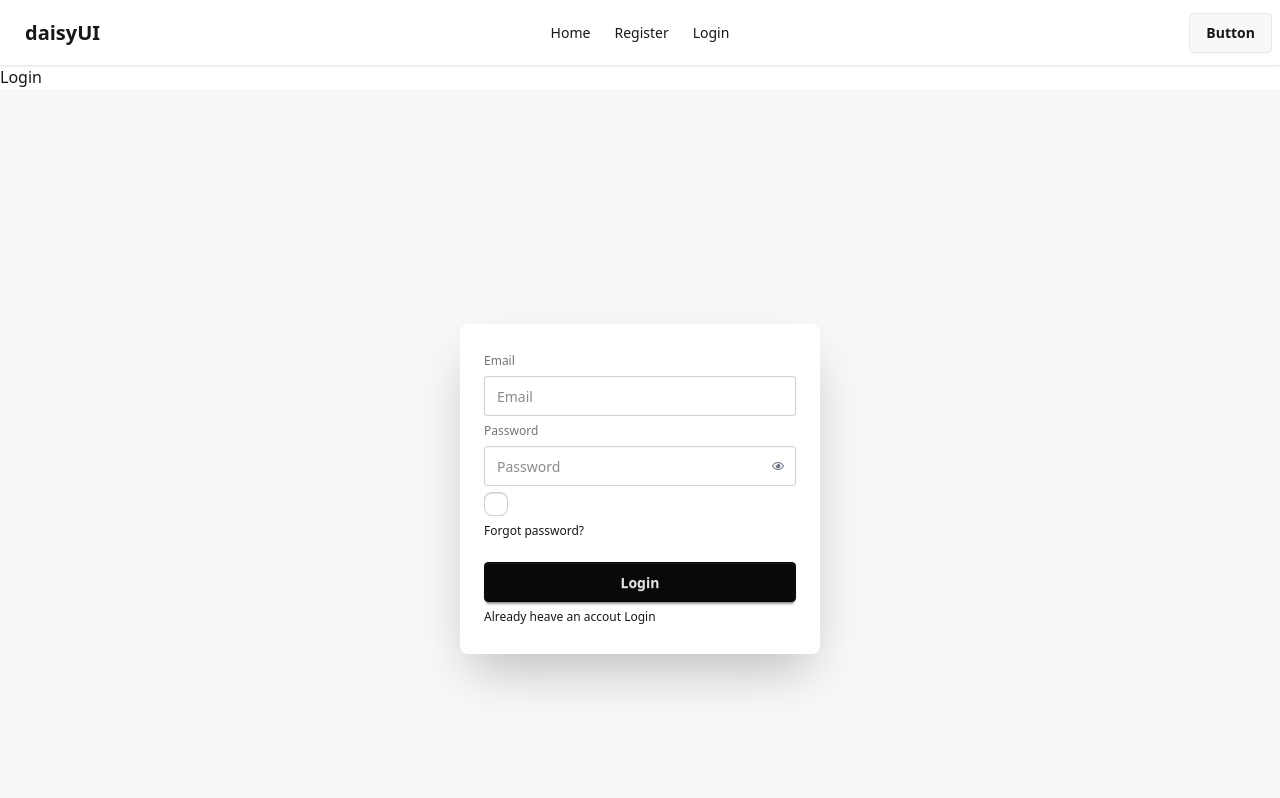
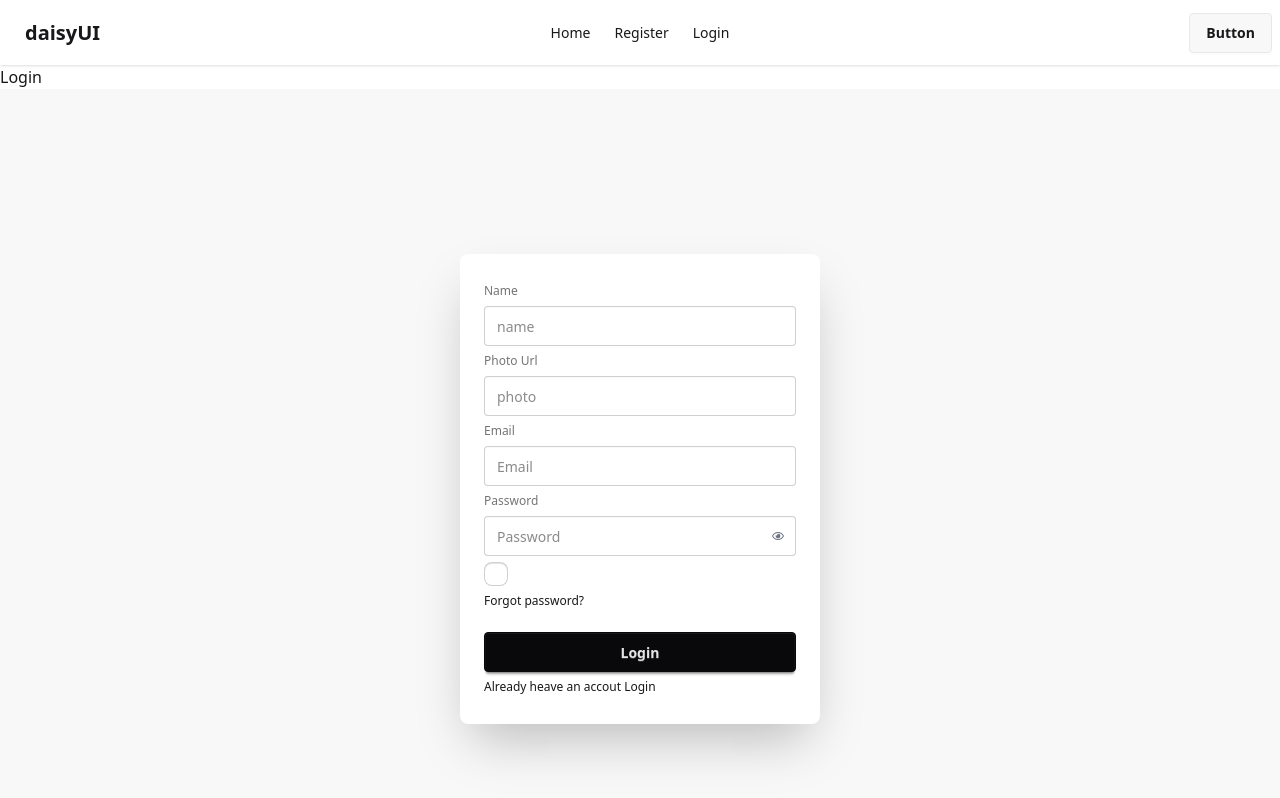
Before and after one commit to devsamin/Email-password-auth, a React (Vite) app: page /login in a window 1280 px wide. Shown: the top 798 px of the page. Built offline with nearby package versions, Linux system fonts and the light colour scheme.

Commit message:
update user profile

```diff
--- a/src/components/Login/Login.jsx
+++ b/src/components/Login/Login.jsx
@@ -1,6 +1,6 @@
 import React, { useState } from "react";
 import auth from "../../__auth_firebase";
-import { createUserWithEmailAndPassword, sendEmailVerification } from "firebase/auth";
+import { createUserWithEmailAndPassword, sendEmailVerification, updateProfile } from "firebase/auth";
 import { FaRegEye } from "react-icons/fa";
 import { FaRegEyeSlash } from "react-icons/fa6";
 import { Link } from "react-router-dom";
@@ -15,6 +15,9 @@ const Login = () => {
     const email = e.target.email.value;
     const password = e.target.password.value;
     const checkBox = e.target.terms.checked;
+    const name = e.target.name.value;
+    const photo = e.target.photo.value;
+console.log(name, photo)
     console.log(email, password, checkBox);
     seterrMessage("");
     setSuccessM("");
@@ -46,12 +49,26 @@ const Login = () => {
         sendEmailVerification(auth.currentUser)
         .then(()=>{
           console.log(" Verification email send....")
-        })
+        });
+        // update user profile
+          const profile = {
+            displayName : name,
+            photoURL : photo,
+          }
+
+          updateProfile(auth.currentUser, profile)
+          .then(()=>{
+            console.log("Profile Updated Successfully...")
+          })
+          .catch(err=>{
+            console.log("Invalid name and photo url", err)
+          })
       })
       .catch((err) => {
         console.log(err);
         seterrMessage(err.message);
       });
+
   };
   return (
     <div>
@@ -63,6 +80,20 @@ const Login = () => {
             <div className="card bg-base-100 w-full max-w-sm shrink-0 shadow-2xl">
               <div className="card-body ">
                 <fieldset className="fieldset">
+                  <label className="label">Name</label>
+                  <input
+                    type="text"
+                    name="name"
+                    className="input"
+                    placeholder="name"
+                  />
+                  <label className="label">Photo Url</label>
+                  <input
+                    type="text"
+                    name="photo"
+                    className="input"
+                    placeholder="photo"
+                  />
                   <label className="label">Email</label>
                   <input
                     type="email"
```
